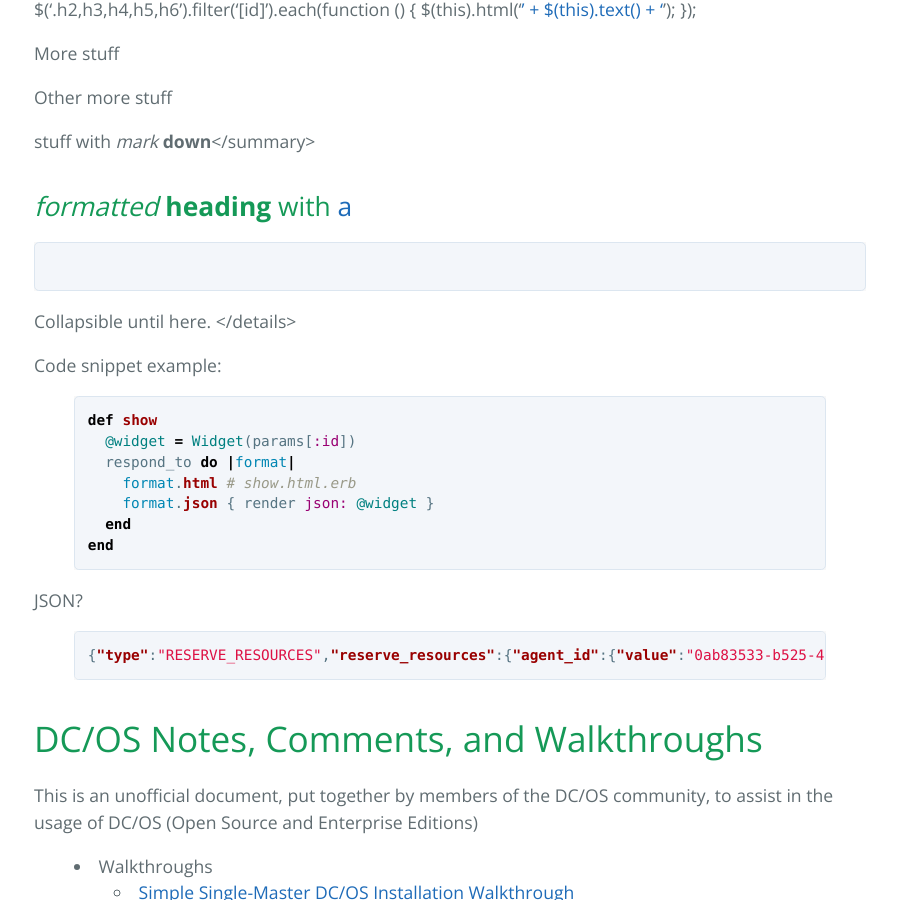
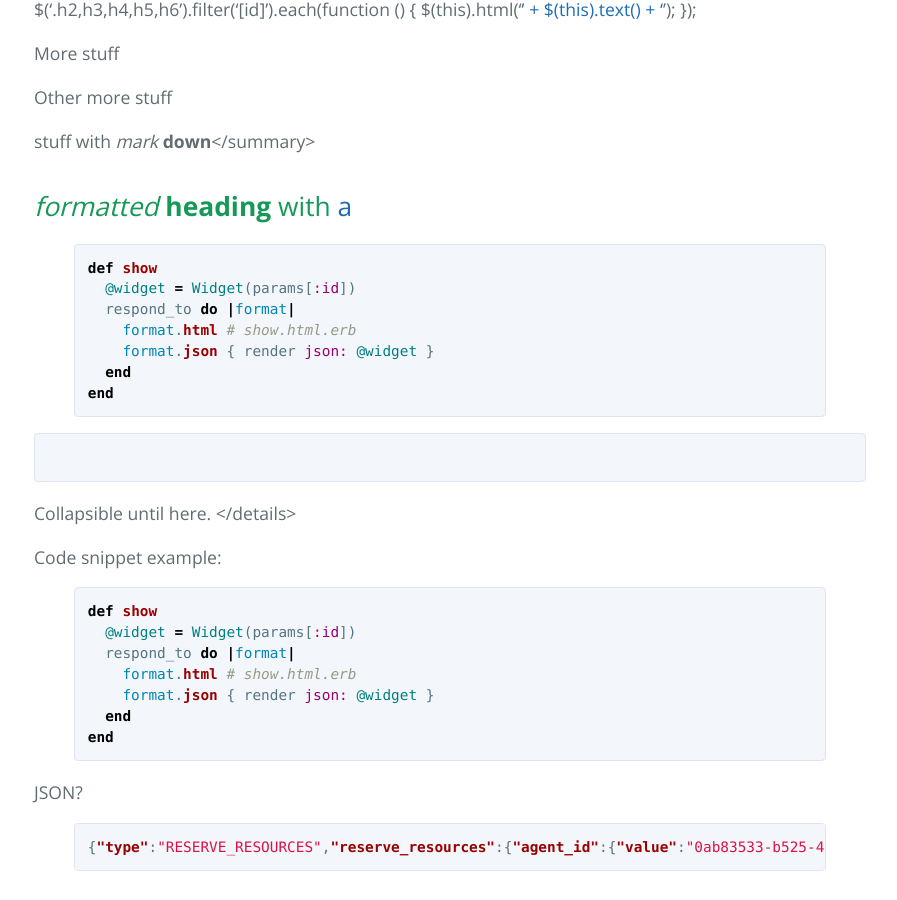
Before and after one commit to mesosphere/field-notes, a Jekyll site: the page built from docs/workspace/test.md, in a window 1280 px wide and 900 px high, scrolled down 486 px. Shown: the whole window, without its empty margins (190-1087 px from the left). Built offline with Jekyll 4.4.1, drawn with Linux system fonts in a browser that asks for light colours.

Commit message:
Attempt snippet in collapse

````diff
--- a/docs/workspace/test.md
+++ b/docs/workspace/test.md
@@ -15,6 +15,16 @@ Other more stuff
 <details><summary>stuff with *mark* **down**</summary>
 
 ## _formatted_ **heading** with [a](link)
+
+{% highlight ruby lineos %}
+def show
+  @widget = Widget(params[:id])
+  respond_to do |format|
+    format.html # show.html.erb
+    format.json { render json: @widget }
+  end
+end
+{% endhighlight %}
 
 ```
 {{standard 3-backtick code block omitted from here due to escaping issues}}
````
